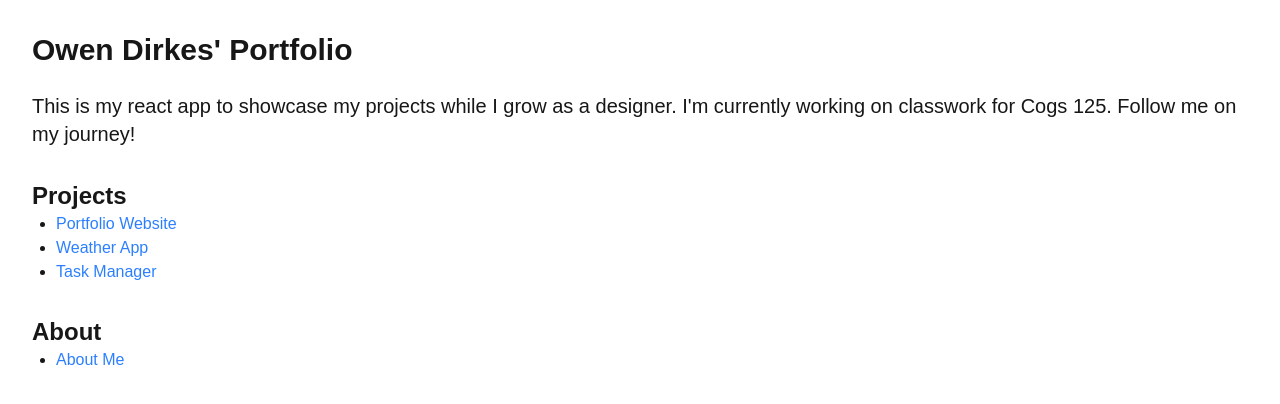
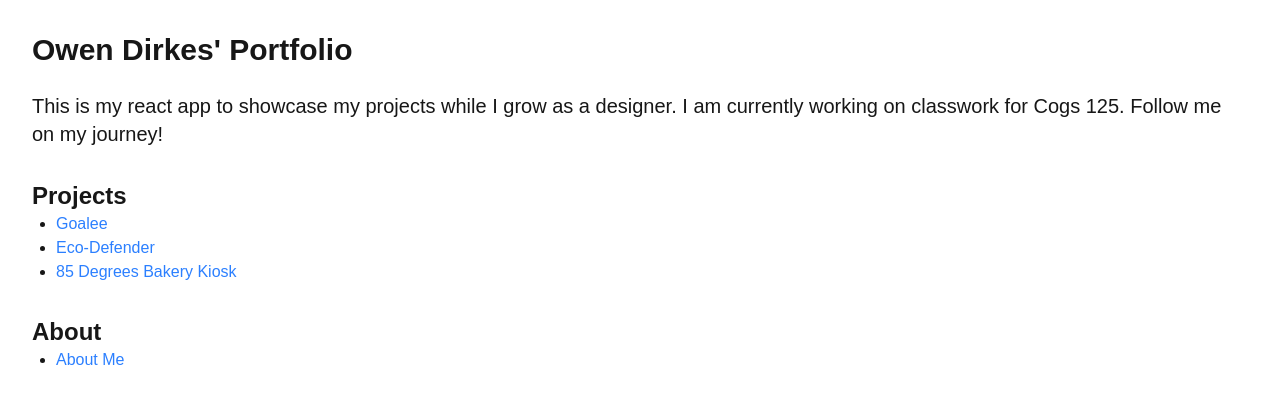
Before and after one commit to odirkes/my-react-workspace, a Next.js app in the folder my-react-app/: page / in a window 1280 px wide. Shown: the top 404 px of the page. Built offline with nearby package versions, Linux system fonts and the light colour scheme.

Commit message:
Updated project description details

```diff
--- a/my-react-app/src/app/about/page.tsx
+++ b/my-react-app/src/app/about/page.tsx
@@ -3,13 +3,13 @@ export default function AboutPage() {
       <div className="p-8">
         <h1 className="text-3xl font-bold mb-4">About Me</h1>
         <p className="text-lg">
-          Hello! My name is Owen Dirkes, and I'm an aspiring designer from San Diego.
+          Hello! My name is Owen Dirkes, and I am an aspiring designer from San Diego.
           I am passionate about creating beautiful and functional designs that make
           a difference. This site showcases my journey and projects as I grow in my
           career.
         </p>
         <p className="text-lg mt-4">
-          Feel free to explore my work and reach out if you'd like to collaborate!
+          Feel free to explore my work and reach out if you would like to collaborate!
           I am always looking for new projects.
         </p>
       </div>
--- a/my-react-app/src/app/page.tsx
+++ b/my-react-app/src/app/page.tsx
@@ -8,23 +8,23 @@ export default function Page() {
       </h1>
       <h2 className="text-xl mb-4">
         This is my react app to showcase my projects while I grow as a designer.
-        I'm currently working on classwork for Cogs 125. Follow me on my journey!
+        I am currently working on classwork for Cogs 125. Follow me on my journey!
       </h2>
       <h3 className="text-2xl font-bold mt-8">Projects</h3>
       <ul className="list-disc ml-6">
         <li>
           <Link href="/projects/1" className="text-blue-500 hover:underline">
-            Portfolio Website
+            Goalee
           </Link>
         </li>
         <li>
           <Link href="/projects/2" className="text-blue-500 hover:underline">
-            Weather App
+            Eco-Defender
           </Link>
         </li>
         <li>
           <Link href="/projects/3" className="text-blue-500 hover:underline">
-            Task Manager
+            85 Degrees Bakery Kiosk
           </Link>
         </li>
       </ul>
--- a/my-react-app/src/app/projects/[id]/page.tsx
+++ b/my-react-app/src/app/projects/[id]/page.tsx
@@ -1,7 +1,7 @@
 const projects = {
-    1: { title: "Portfolio Website", description: "A personal portfolio site." },
-    2: { title: "Weather App", description: "A React app for weather updates." },
-    3: { title: "Task Manager", description: "A task management app." },
+    1: { title: "Goalee", description: "A student startup project I worked on as a part of Cogs 122. Goalee was a platform where individuals could achieve their personal goals while working together in teams. For this project, I was our branding lead, creating assets lke logos, catchphrases, and marketing materials in order to establish a consistent brand identity. I also assisted with facets like our potential budget and fundraising strategies." },
+    2: { title: "Eco-Defender", description: "A video game my team and I developed as a part of ENG 100D. Eco-Defender's mission was to create a fun and informative platform to educate users on pollution in San Diego's waterways. I worked as the Art Director for this project and produced original art, assets, and backgrounds." },
+    3: { title: "85 Degrees Bakery Kiosk", description: "A physical kiosk my team and I developed as a part of DSGN 100. Our kiosk was based around 85 Degrees Bakery Cafe, as a way for customers to purcahse pastries outside of traditional brick and mortar stores. I worked on our user interfaces and kiosk branding." },
   };
 
   // This function tells Next.js which dynamic routes to pre-render
```
